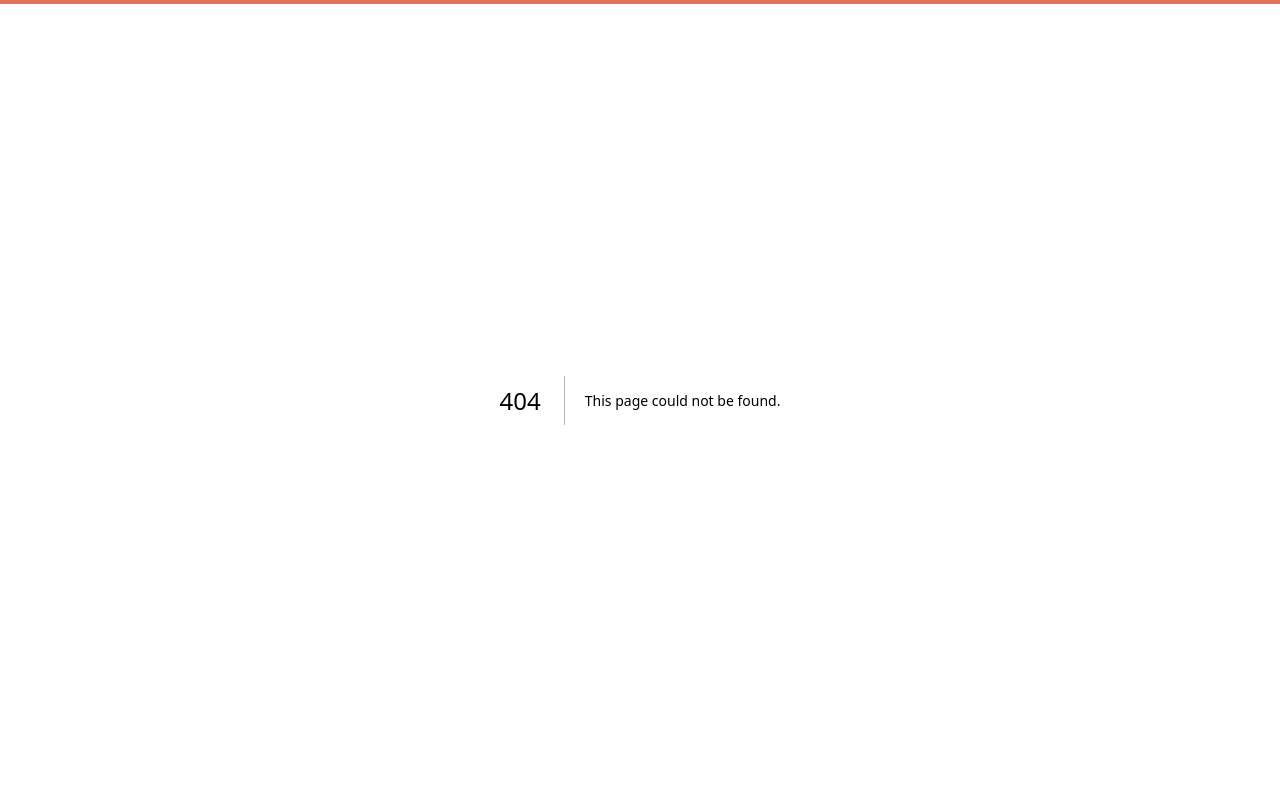
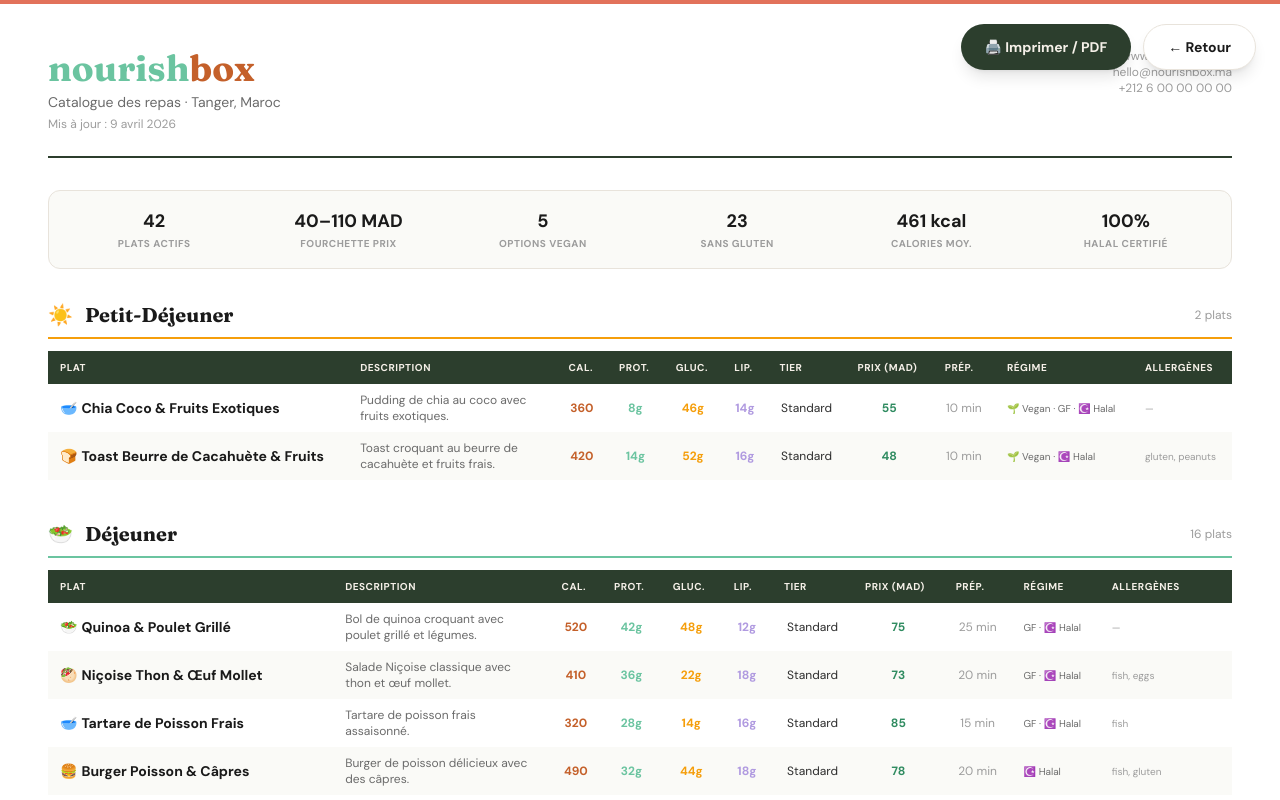
Before and after one commit to Aymane-Aboukhaira/Nouriishbox, a Next.js app: page /catalogue/print in a window 1280 px wide. Before the commit this address had no page. Shown: the top 800 px of the page. Built offline with nearby package versions, Linux system fonts and the light colour scheme.

Commit message:
feat: add printable PDF catalogue at /catalogue/print with A4 landscape layout

```diff
--- a/app/catalogue/page.tsx
+++ b/app/catalogue/page.tsx
@@ -265,6 +265,9 @@ export default function CataloguePage() {
       <div className="max-w-7xl mx-auto px-6 py-12">
         <div className="flex items-center justify-between mb-8">
           <p className="text-sm text-[#9C9C9C] font-sans"><strong className="text-[#1A1A1A]">{filtered.length}</strong> plat{filtered.length !== 1 && "s"} trouvé{filtered.length !== 1 && "s"}</p>
+          <a href="/catalogue/print" target="_blank" className="flex items-center gap-2 px-4 py-2 rounded-full text-xs font-bold bg-white border border-[#E8E3DB] text-[#6B6B6B] hover:border-[#C4602A] hover:text-[#C4602A] transition-colors">
+            🖨️ Version imprimable
+          </a>
         </div>
 
         {filtered.length === 0 ? (
--- /dev/null
+++ b/app/catalogue/print/page.tsx
@@ -0,0 +1,160 @@
+"use client";
+import { useMealsStore } from "@/lib/store";
+import type { Meal, MealCategory } from "@/lib/types";
+
+const CAT: Record<MealCategory, { label: string; emoji: string; color: string }> = {
+  breakfast: { label: "Petit-Déjeuner", emoji: "☀️", color: "#F59E0B" },
+  lunch: { label: "Déjeuner", emoji: "🥗", color: "#6BC4A0" },
+  dinner: { label: "Dîner", emoji: "🌙", color: "#B09AE0" },
+  snack: { label: "Collations & Desserts", emoji: "⚡", color: "#C4602A" },
+};
+
+const TIER_LABEL: Record<string, string> = { budget: "Budget", standard: "Standard", premium: "Premium", kids: "Kids" };
+
+function MealRow({ meal, idx }: { meal: Meal; idx: number }) {
+  return (
+    <tr className={idx % 2 === 0 ? "bg-white" : "bg-[#FAFAF7]"}>
+      <td className="py-2 px-3 text-sm font-bold text-[#1A1A1A] whitespace-nowrap">
+        <span className="mr-1">{meal.emoji}</span>{meal.name}
+      </td>
+      <td className="py-2 px-3 text-xs text-[#6B6B6B] max-w-[200px]">{meal.description}</td>
+      <td className="py-2 px-3 text-xs text-center font-bold text-[#C4602A]">{meal.macros.kcal}</td>
+      <td className="py-2 px-3 text-xs text-center font-bold text-[#6BC4A0]">{meal.macros.protein_g}g</td>
+      <td className="py-2 px-3 text-xs text-center font-bold text-[#F59E0B]">{meal.macros.carbs_g}g</td>
+      <td className="py-2 px-3 text-xs text-center font-bold text-[#B09AE0]">{meal.macros.fats_g}g</td>
+      <td className="py-2 px-3 text-xs text-center">{TIER_LABEL[meal.tier]}</td>
+      <td className="py-2 px-3 text-xs text-center font-bold text-[#2F8B60]">{meal.price_mad}</td>
+      <td className="py-2 px-3 text-xs text-center text-[#9C9C9C]">{meal.prep_time_min} min</td>
+      <td className="py-2 px-3 text-[10px] text-[#6B6B6B]">
+        {[
+          meal.is_vegan && "🌱 Vegan",
+          meal.is_gluten_free && "GF",
+          meal.is_halal && "☪️ Halal",
+        ].filter(Boolean).join(" · ")}
+      </td>
+      <td className="py-2 px-3 text-[10px] text-[#9C9C9C]">{meal.allergens.length > 0 ? meal.allergens.join(", ") : "—"}</td>
+    </tr>
+  );
+}
+
+function CategorySection({ category, meals }: { category: MealCategory; meals: Meal[] }) {
+  const meta = CAT[category];
+  return (
+    <div className="mb-10 break-inside-avoid">
+      <div className="flex items-center gap-3 mb-3 pb-2 border-b-2" style={{ borderColor: meta.color }}>
+        <span className="text-xl">{meta.emoji}</span>
+        <h2 className="font-serif text-xl font-bold text-[#1A1A1A]">{meta.label}</h2>
+        <span className="text-xs text-[#9C9C9C] font-sans ml-auto">{meals.length} plat{meals.length > 1 && "s"}</span>
+      </div>
+      <table className="w-full border-collapse text-left">
+        <thead>
+          <tr className="bg-[#2C3E2D] text-[#F5F0E8]">
+            {["Plat", "Description", "Cal.", "Prot.", "Gluc.", "Lip.", "Tier", "Prix (MAD)", "Prép.", "Régime", "Allergènes"].map(h => (
+              <th key={h} className="py-2 px-3 text-[10px] font-bold uppercase tracking-wider whitespace-nowrap">{h}</th>
+            ))}
+          </tr>
+        </thead>
+        <tbody>
+          {meals.map((m, i) => <MealRow key={m.id} meal={m} idx={i} />)}
+        </tbody>
+      </table>
+    </div>
+  );
+}
+
+export default function PrintCatalogue() {
+  const { meals } = useMealsStore();
+  const active = meals.filter(m => m.is_active);
+  const cats: MealCategory[] = ["breakfast", "lunch", "dinner", "snack"];
+  const grouped = cats.map(c => ({ cat: c, meals: active.filter(m => m.category === c) })).filter(g => g.meals.length > 0);
+
+  const stats = {
+    total: active.length,
+    vegan: active.filter(m => m.is_vegan).length,
+    gf: active.filter(m => m.is_gluten_free).length,
+    minPrice: Math.min(...active.map(m => m.price_mad)),
+    maxPrice: Math.max(...active.map(m => m.price_mad)),
+    avgCal: Math.round(active.reduce((s, m) => s + m.macros.kcal, 0) / active.length),
+  };
+
+  return (
+    <>
+      <style>{`
+        @media print {
+          body { -webkit-print-color-adjust: exact !important; print-color-adjust: exact !important; }
+          .no-print { display: none !important; }
+          .print-page { padding: 0 !important; }
+          @page { size: A4 landscape; margin: 12mm; }
+        }
+      `}</style>
+
+      {/* Print button - hidden when printing */}
+      <div className="no-print fixed top-6 right-6 z-50 flex gap-3">
+        <button onClick={() => window.print()} className="bg-[#2C3E2D] text-[#F5F0E8] px-6 py-3 rounded-full font-bold text-sm shadow-lg hover:bg-[#1A1A1A] transition-colors flex items-center gap-2">
+          🖨️ Imprimer / PDF
+        </button>
+        <a href="/catalogue" className="bg-white text-[#1A1A1A] px-6 py-3 rounded-full font-bold text-sm shadow-lg border border-[#E8E3DB] hover:border-[#C4602A] transition-colors">
+          ← Retour
+        </a>
+      </div>
+
+      <div className="print-page min-h-screen bg-white p-8 md:p-12 max-w-[1400px] mx-auto font-sans">
+        {/* HEADER */}
+        <div className="flex items-start justify-between mb-8 pb-6 border-b-2 border-[#2C3E2D]">
+          <div>
+            <h1 className="font-serif text-4xl font-bold text-[#1A1A1A] mb-1">
+              <span className="text-[#6BC4A0]">nourish</span><span className="text-[#C4602A]">box</span>
+            </h1>
+            <p className="text-sm text-[#6B6B6B]">Catalogue des repas · Tanger, Maroc</p>
+            <p className="text-xs text-[#9C9C9C] mt-1">Mis à jour : {new Date().toLocaleDateString("fr-FR", { day: "numeric", month: "long", year: "numeric" })}</p>
+          </div>
+          <div className="text-right">
+            <p className="text-xs text-[#9C9C9C]">www.nourishbox.ma</p>
+            <p className="text-xs text-[#9C9C9C]">hello@nourishbox.ma</p>
+            <p className="text-xs text-[#9C9C9C]">+212 6 00 00 00 00</p>
+          </div>
+        </div>
+
+        {/* STATS STRIP */}
+        <div className="grid grid-cols-6 gap-4 mb-8 p-4 rounded-xl bg-[#FAFAF7] border border-[#E8E3DB]">
+          {[
+            { v: stats.total, l: "Plats actifs" },
+            { v: `${stats.minPrice}–${stats.maxPrice} MAD`, l: "Fourchette prix" },
+            { v: stats.vegan, l: "Options vegan" },
+            { v: stats.gf, l: "Sans gluten" },
+            { v: `${stats.avgCal} kcal`, l: "Calories moy." },
+            { v: "100%", l: "Halal certifié" },
+          ].map((s, i) => (
+            <div key={i} className="text-center">
+              <p className="font-bold text-lg text-[#1A1A1A]">{s.v}</p>
+              <p className="text-[10px] text-[#9C9C9C] font-semibold uppercase tracking-wider">{s.l}</p>
+            </div>
+          ))}
+        </div>
+
+        {/* CATEGORY SECTIONS */}
+        {grouped.map(({ cat, meals: catMeals }) => (
+          <CategorySection key={cat} category={cat} meals={catMeals} />
+        ))}
+
+        {/* FOOTER */}
+        <div className="mt-10 pt-6 border-t-2 border-[#E8E3DB] flex justify-between items-end">
+          <div>
+            <p className="text-xs text-[#6B6B6B]">
+              <strong>Légende :</strong> Cal. = Calories · Prot. = Protéines · Gluc. = Glucides · Lip. = Lipides · GF = Sans Gluten · Prép. = Temps de préparation
+            </p>
+            <p className="text-[10px] text-[#9C9C9C] mt-1">
+              Les valeurs nutritionnelles sont calculées par portion. Prix en Dirhams marocains (MAD), livraison gratuite incluse. Menu sujet à disponibilité saisonnière.
+            </p>
+          </div>
+          <div className="text-right shrink-0 ml-8">
+            <p className="font-serif text-sm font-bold text-[#1A1A1A]">
+              <span className="text-[#6BC4A0]">nourish</span><span className="text-[#C4602A]">box</span>
+            </p>
+            <p className="text-[10px] text-[#9C9C9C]">© {new Date().getFullYear()} Nourishbox SARL</p>
+          </div>
+        </div>
+      </div>
+    </>
+  );
+}
```
